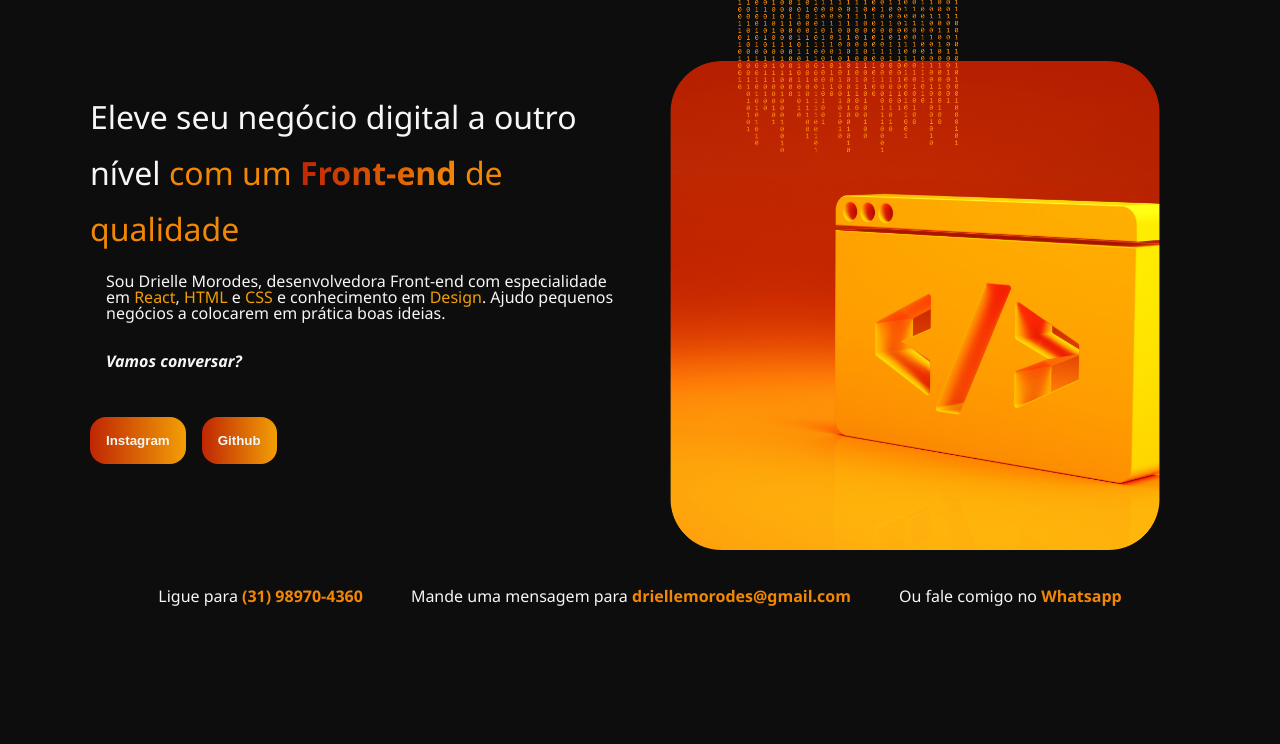
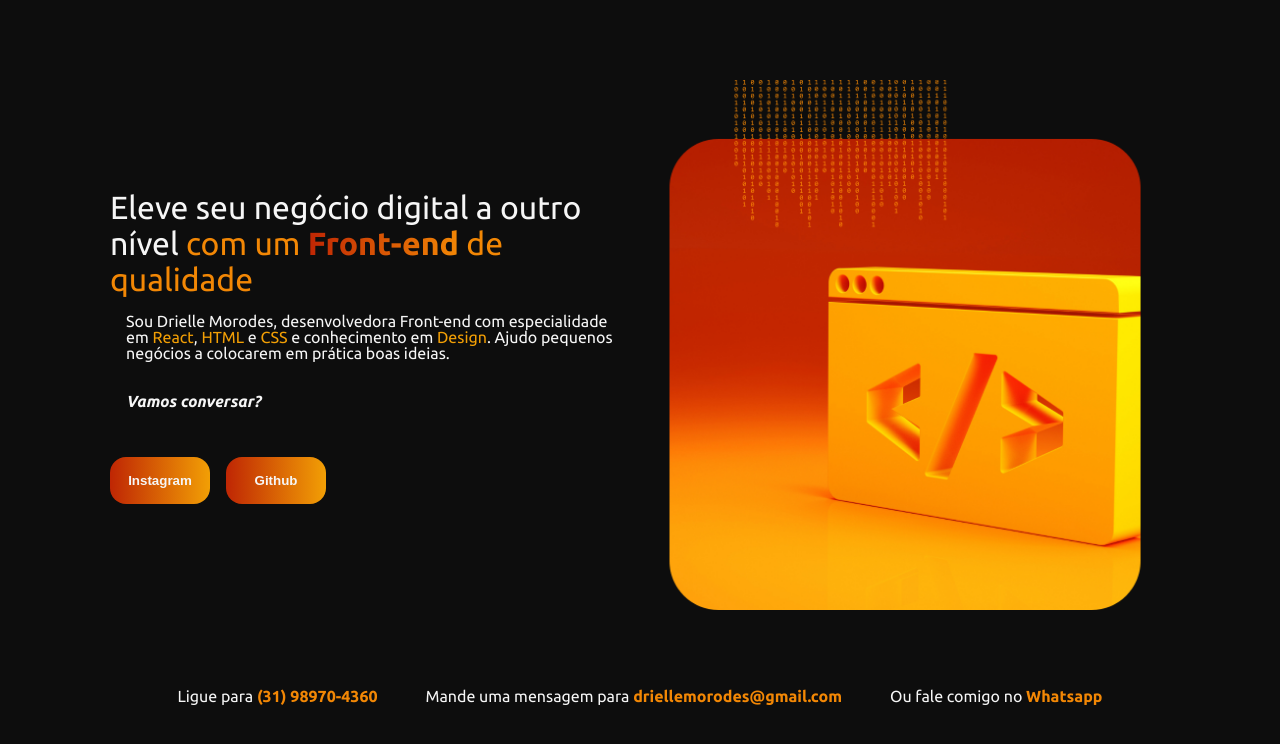
Before and after one commit to driellemorodes/alura-formacao-html-css, a plain HTML site: page curso-02-html-css-classes-posicionamento-flexbox/index.html in a window 1280 px wide. Drawn offline with Linux system fonts and the light colour scheme.

Commit message:
feat(curso-02): ajustes no css
01 - adiciona height ao body
02 - adiciona box-sizing ao body
03 - altera fonte principal para "ubuntu"
04 - diminui o line-height do h1
05 - altera design dos buttons
06 - edita as configurações de posicionamento dos elementos na página

```diff
--- a/curso-02-html-css-classes-posicionamento-flexbox/style.css
+++ b/curso-02-html-css-classes-posicionamento-flexbox/style.css
@@ -1,15 +1,23 @@
+@import url("https://fonts.googleapis.com/css2?family=Ubuntu:ital,wght@0,300;0,400;0,500;0,700;1,300;1,400;1,500;1,700&display=swap");
+
 body {
+  height: 100vh;
+  box-sizing: border-box;
+  display: flex;
+  flex-direction: column;
+  justify-content: center;
   background-color: #0d0d0d;
   max-width: 1100px;
   margin: auto;
-  font-family: "Segoe UI", Tahoma, Geneva, Verdana, sans-serif;
+  font-family: "Ubuntu", serif;
   color: #f6f6f6;
+  padding: 20px;
 }
 
 main {
   display: flex;
   align-items: center;
-  padding-bottom: 20px;
+  padding-bottom: 60px;
 }
 
 section {
@@ -18,7 +26,7 @@ section {
 
 h1 {
   font-size: 32px;
-  line-height: 56px;
+  line-height: 36px;
 }
 
 strong {
@@ -58,14 +66,14 @@ div {
 
 button {
   background-image: linear-gradient(to right, #bf2604, #f29f05);
+  width: 100px;
   color: #f6f6f6;
+  border-radius: 16px;
+  font-weight: 600;
   padding: 16px;
   border: none;
-  display: flex;
-  gap: 8px;
-  border-radius: 16px;
-  font-weight: 600;
   cursor: pointer;
+  text-align: center;
 }
 
 img {
```
